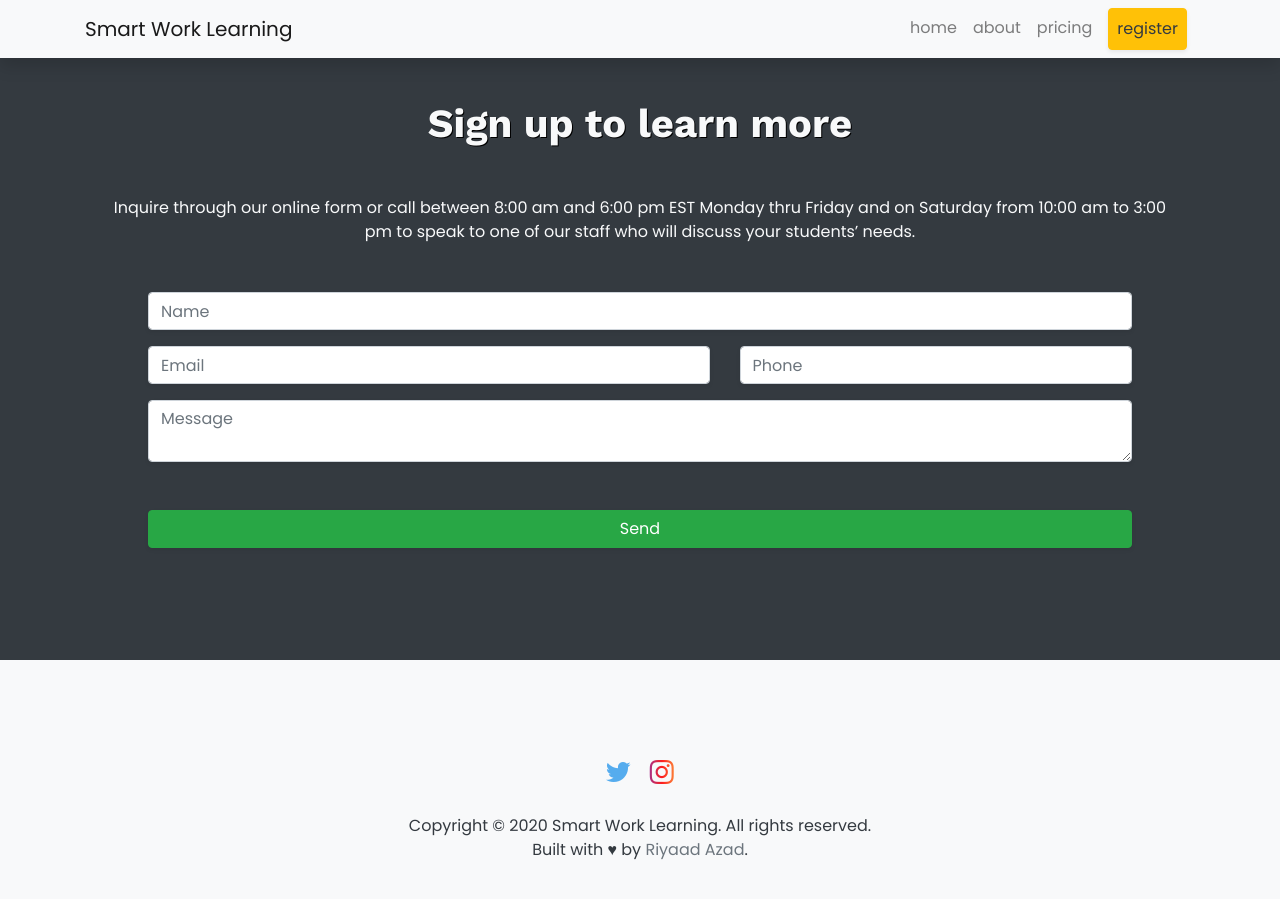
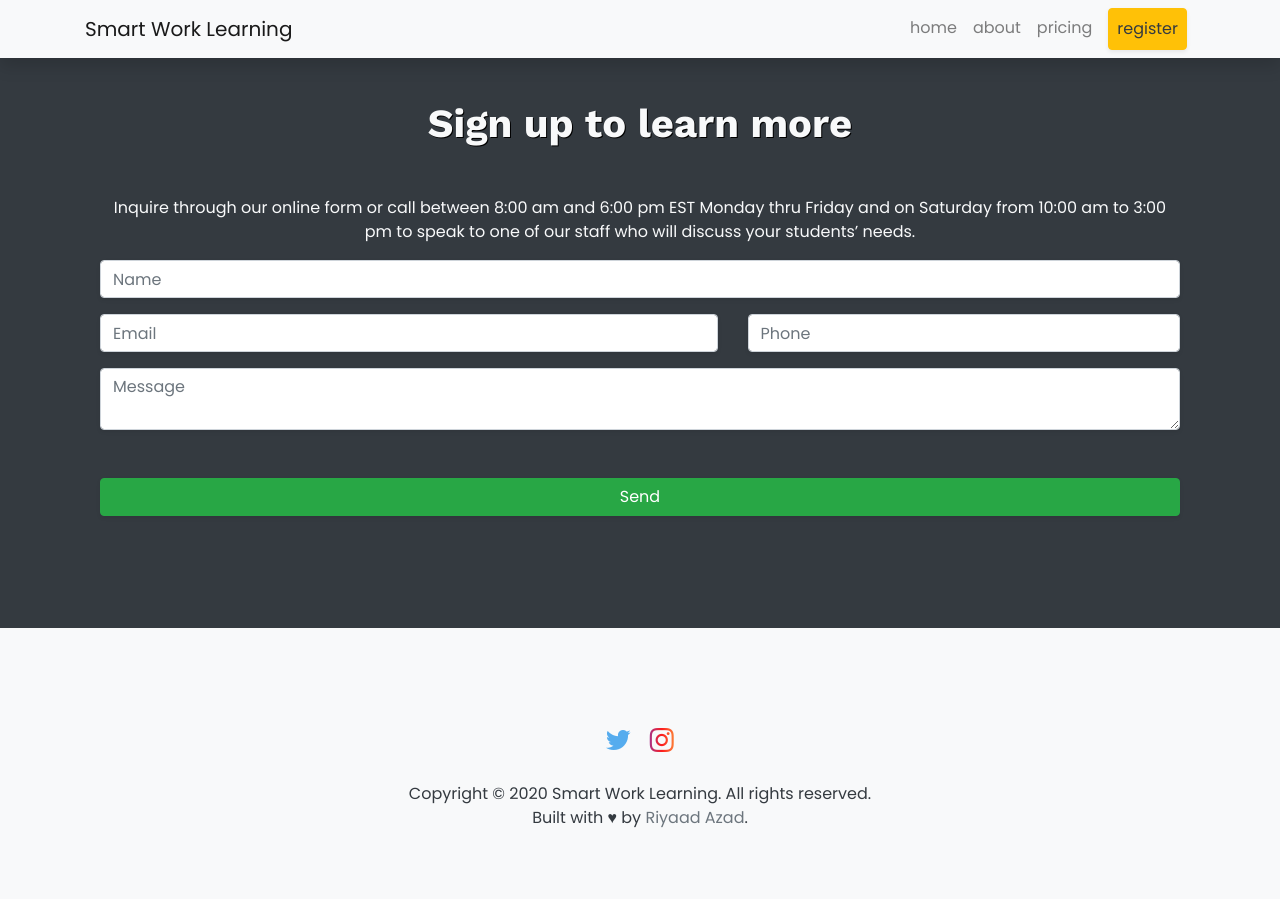
Before and after one commit to Smart-Work-Learning/smart-work-learning.github.io, a Jekyll site: the page built from index.md, in a window 1280 px wide and 900 px high, scrolled down 2284 px. Built offline with Jekyll 4.4.1, drawn with Linux system fonts in a browser that asks for light colours.

Commit message:
Update landing.html

```diff
--- a/_layouts/landing.html
+++ b/_layouts/landing.html
@@ -170,7 +170,7 @@ layout: default
 
             <p>Inquire through our online form or call between 8:00 am and 6:00 pm EST Monday thru Friday and on Saturday from 10:00 am to 3:00 pm to speak to one of our staff who will discuss your students’ needs.</p>
 
-            <form class="m-5" action="https://formspree.io/{{ site.formspree }}" method="POST">
+            <form action="https://formspree.io/{{ site.formspree }}" method="POST">
 
                 <div class="form-group">
                     <input type="text" class="form-control shadow-sm" id="InputName" name="name" placeholder="Name">
```
